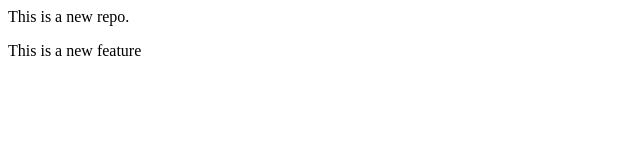
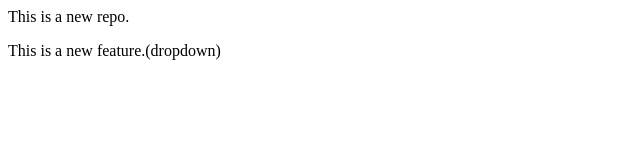
Before and after one commit to Shubhamtech90/localrepo, a plain HTML site: page index.html in a window 1280 px wide. Shown: the full height of the page, 0-640 px from the left. Drawn offline with Linux system fonts and the light colour scheme.

Commit message:
add dropdown

```diff
--- a/index.html
+++ b/index.html
@@ -1,2 +1,2 @@
 <p> This is a new repo.</p>
-<p> This is a new feature</p>
+<p> This is a new feature.(dropdown)</p>
```
